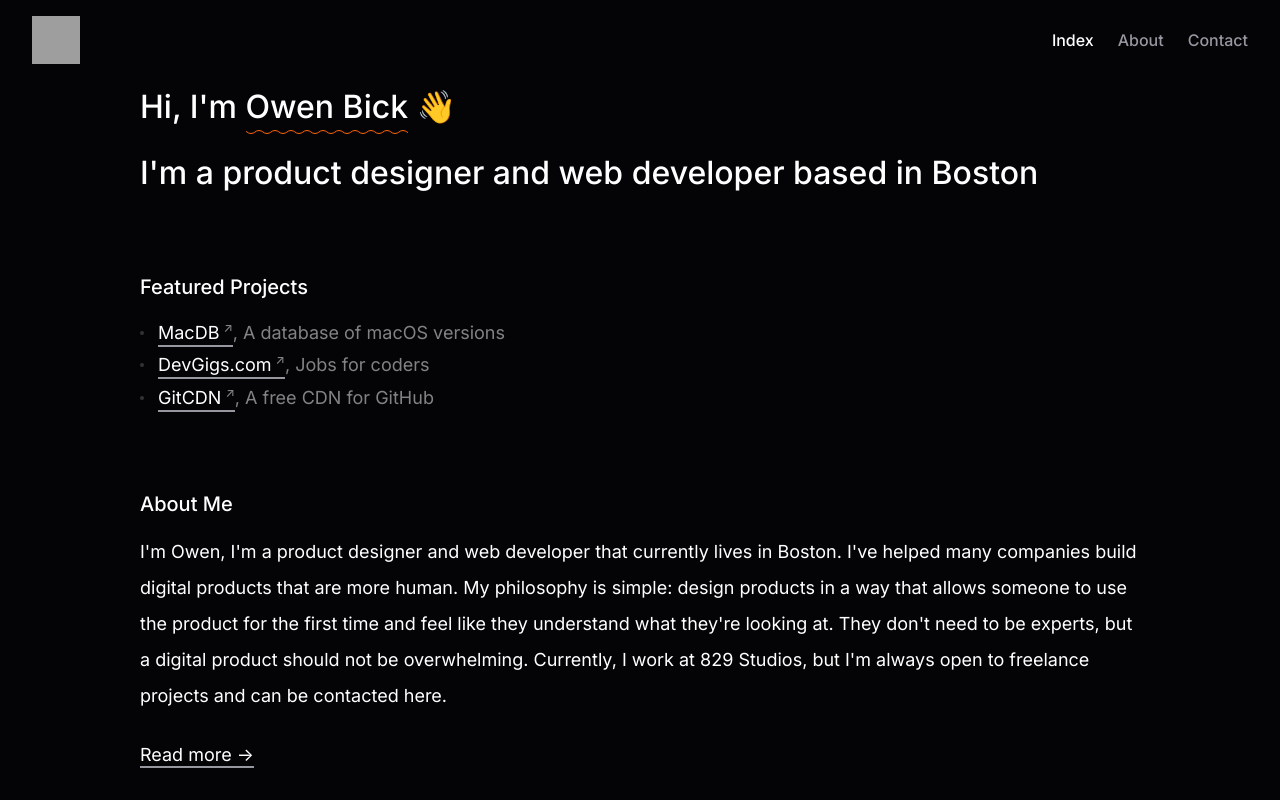
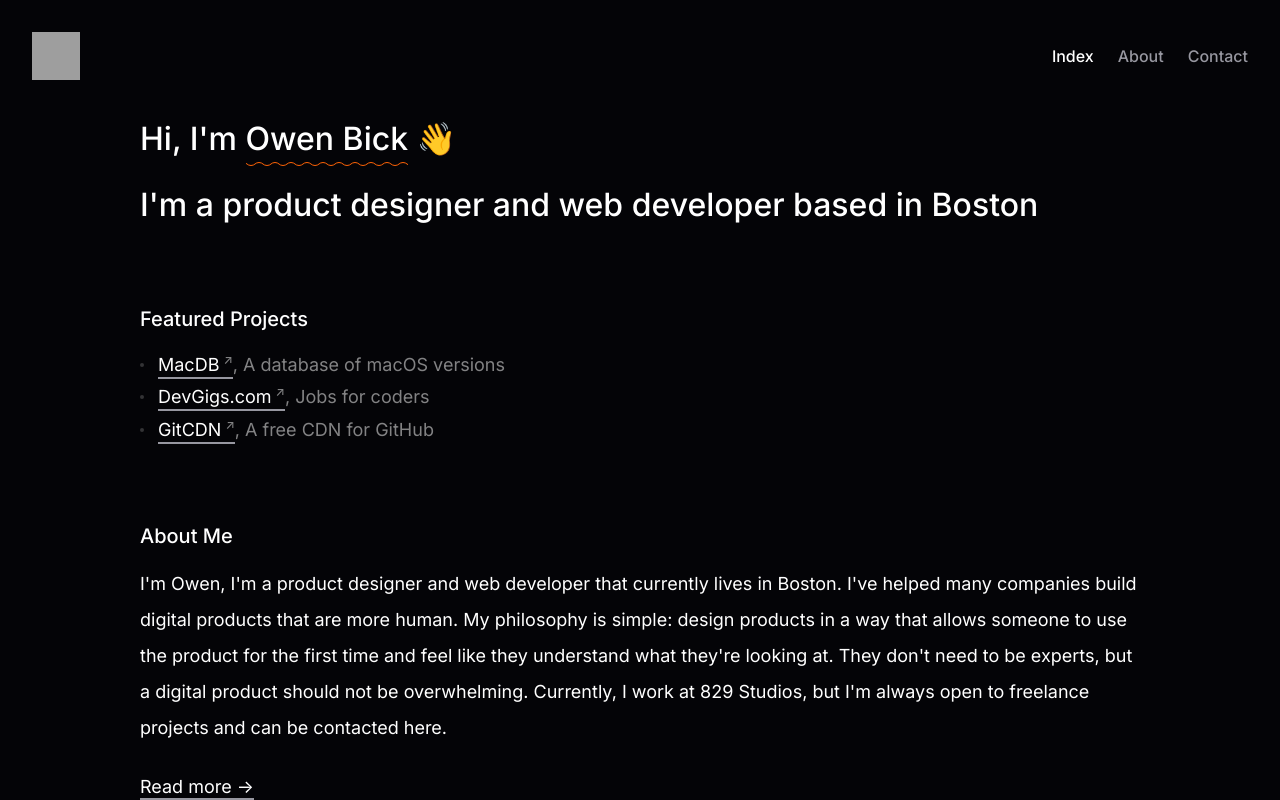
Before and after one commit to bick/website, a Next.js app: page / in a window 1280 px wide. Shown: the top 800 px of the page. Built offline with nearby package versions, Linux system fonts and the light colour scheme; grey boxes are pictures that could not be loaded.

Commit message:
Initial commit

```diff
--- a/styles/breakpoints/base.scss
+++ b/styles/breakpoints/base.scss
@@ -33,7 +33,7 @@ h3 {
   position: sticky;
   top: 0;
   width: 100%;
-  padding: 0;
+  padding: 1rem 0;
   z-index: 9999;
   background: var(--black);
 
```
Also changed, not shown: 1 other file (tests, documents, lock files or other folders).
